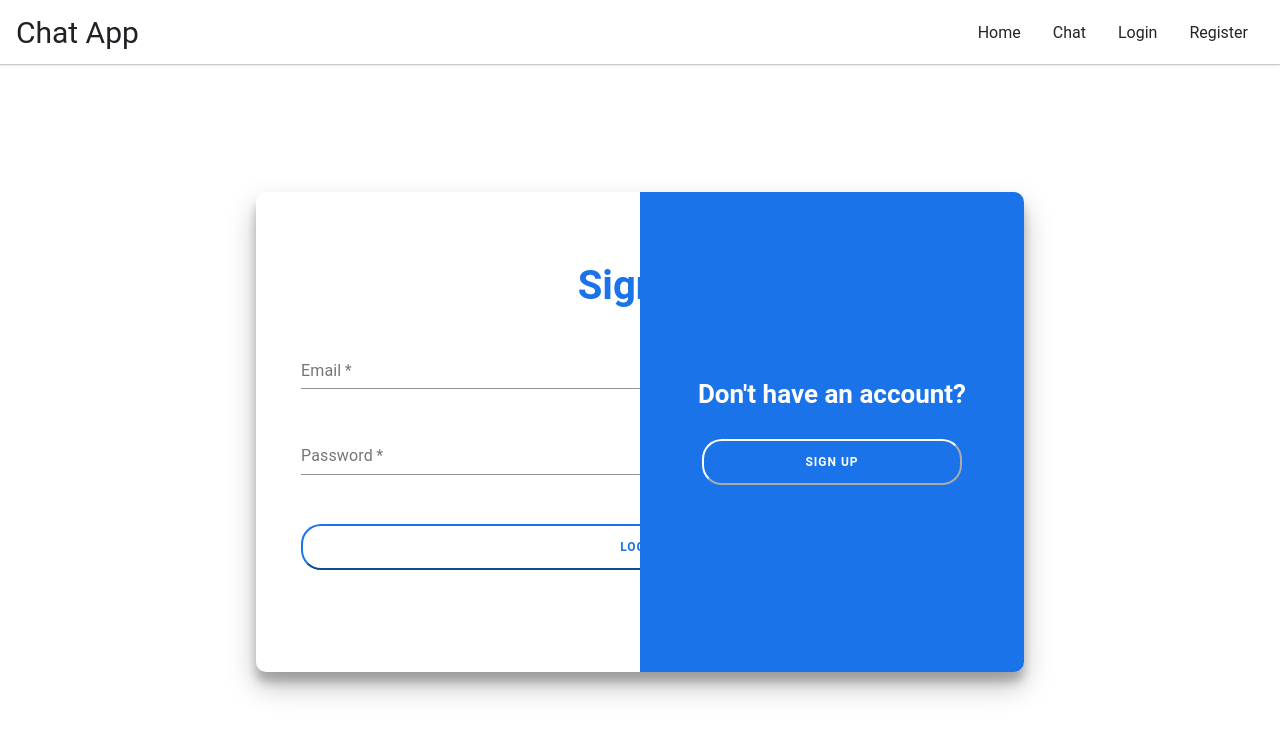
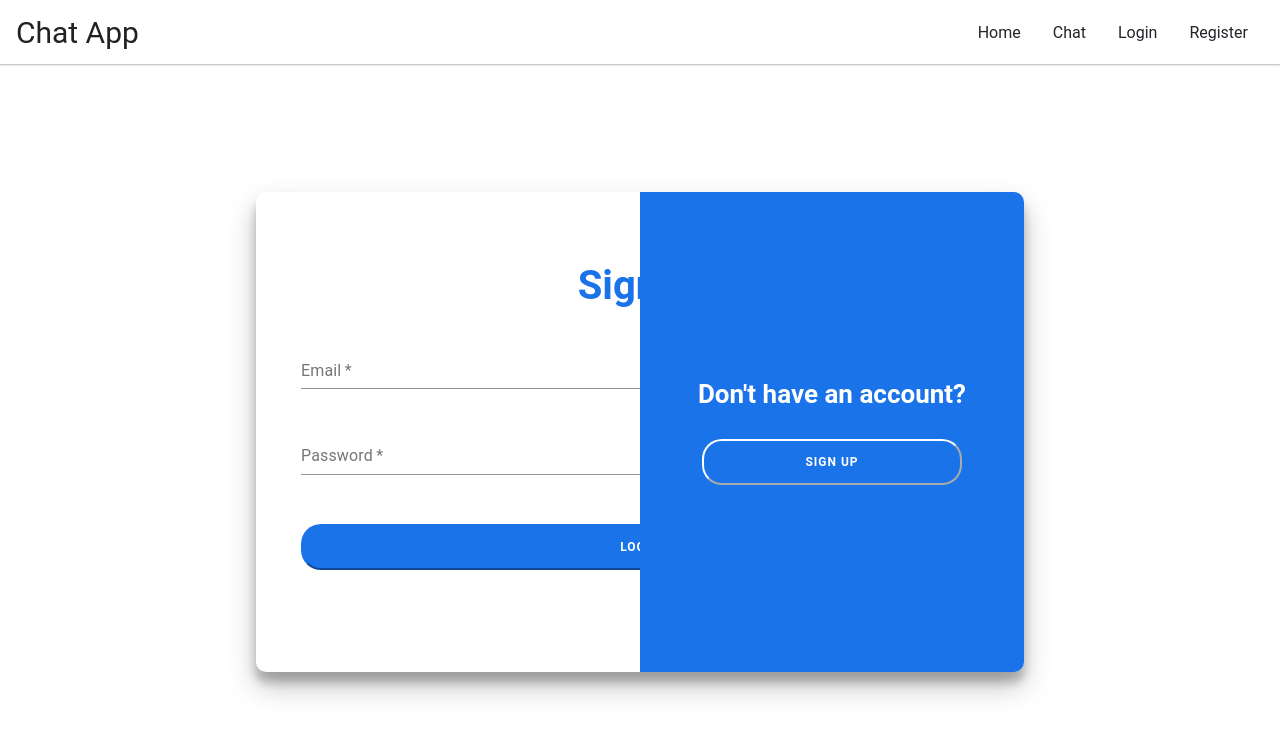
Before and after one commit to akshatsinghkaushik/GroupChat-TaskManagement-WebApp_Software-Studio-2B, a React (Create React App) app: page /login in a window 1280 px wide. Shown: the top 736 px of the page. Built offline with nearby package versions, Linux system fonts and the light colour scheme.

Commit message:
fixed ui

```diff
--- a/src/Components/Pages/Login.scss
+++ b/src/Components/Pages/Login.scss
@@ -64,7 +64,8 @@
     .ghost {
       width:100%;
       border-color: #1a73e8;
-      color: #1a73e8;
+      background-color: #1a73e8;
+      color: white;
       margin-top: 14px;
     }
     h1 {
```
